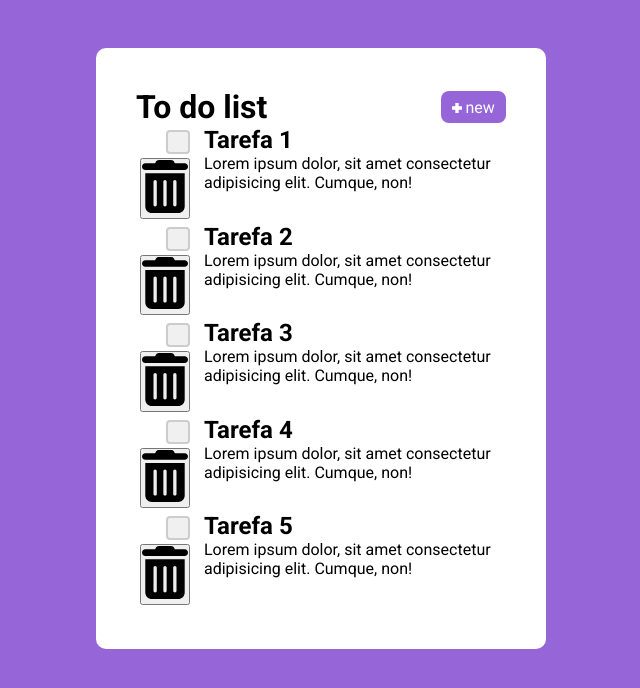
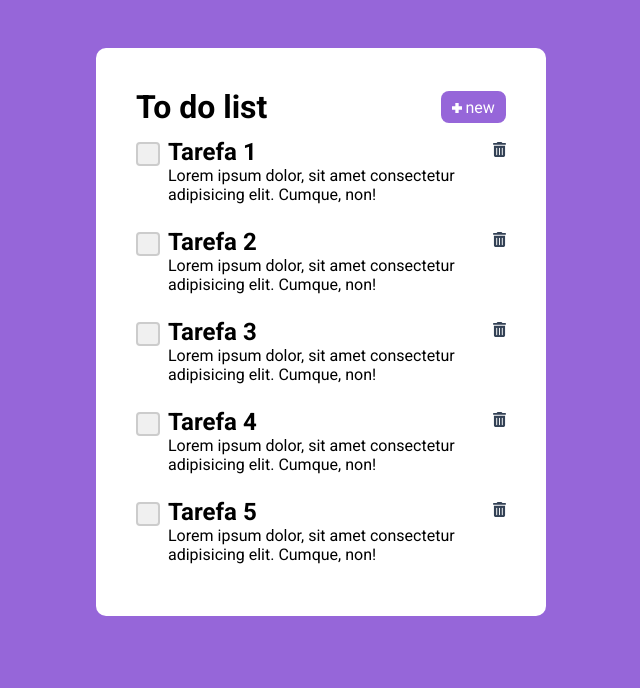
Before and after one commit to guipaterlini/task-app, a React (Vite) app: page / in a window 1280 px wide. Shown: the top 688 px of the page, without its empty margins (319-959 px from the left). Built offline with nearby package versions, Linux system fonts and the light colour scheme.

Commit message:
Estiliza icones e checkbox do TaskItem

```diff
--- a/src/components/TaskItem.jsx
+++ b/src/components/TaskItem.jsx
@@ -7,7 +7,6 @@ export function TaskItem(props) {
 
   return (
     <div className={styles.container}>
-      <div className={styles.controlIcons}>
       <div className={styles.checkboxContainer}>
         <input
           type="checkbox"
@@ -16,15 +15,15 @@ export function TaskItem(props) {
         ></input>
         <label htmlFor={randomId} className={styles.checkboxLabel}></label>
       </div>
-        <button>
-          <img src={trashIcon} />
-        </button>
-      </div>
 
       <div>
         <h2>{props.title}</h2>
         <p>{props.description}</p>
       </div>
+
+      <button className={styles.trashIconContainer}>
+        <img src={trashIcon} />
+      </button>
     </div>
   );
 }
--- a/src/components/TaskItem.module.css
+++ b/src/components/TaskItem.module.css
@@ -1,52 +1,46 @@
 .container {
   display: flex;
-  gap: 10px;
-}
-
-.controlIcons {
-  display: flex;
-  flex-direction: column;
-  gap: 4px;
-  align-items: flex-end;
-  padding: 0.25rem;
-  border: none;
+  gap: 8px;
+  padding: 0.75rem 0;
 }
 
 .checkboxContainer {
+  align-items: flex-start;
+  cursor: pointer;
   display: flex;
-  align-items: center;
-  cursor: pointer;
+  padding-top: 0.25rem;
 }
 
 .checkboxInput {
+  cursor: pointer;
   position: absolute;
   opacity: 0;
-  cursor: pointer;
 }
 
 .checkboxLabel {
+  background-color: #f0f0f0; /* Initial background */
+  border: 2px solid #ccc; /* Border color */
+  border-radius: 4px; /* Rounded corners */
+  cursor: pointer;
   display: inline-block;
+  height: 24px; /* Customize the size */
+  position: relative;
+  transition: all 0.3s ease;
   width: 24px; /* Customize the size */
-  height: 24px; /* Customize the size */
-  background-color: #f0f0f0; /* Initial background */
-  border-radius: 4px; /* Rounded corners */
-  border: 2px solid #ccc; /* Border color */
-  transition: all 0.3s ease;
-  position: relative;
 }
 
 .checkboxLabel::after {
-  content: "";
-  position: absolute;
-  left: 50%;
-  top: 50%;
-  width: 10px; /* Size of the check mark */
-  height: 5px;
   border: solid #fff;
   border-width: 2px 2px 0 0;
+  content: "";
+  height: 5px;
+  left: 50%;
+  opacity: 0;
+  position: absolute;
+  top: 50%;
   transform: translate(-50%, -50%) rotate(120deg);
-  opacity: 0;
   transition: opacity 0.3s ease;
+  width: 10px; /* Size of the check mark */
 }
 
 .checkboxInput:checked + .checkboxLabel {
@@ -58,7 +52,16 @@
   opacity: 1;
 }
 
-.controlIcons button {
+.trashIconContainer {
+  align-self: flex-start;
+  background-color: transparent;
+  border: none;
   cursor: pointer;
-  width: 50px;
+  padding-top: 0.25rem;
+  transition: 300ms;
+  width: 1.3rem;
 }
+
+.trashIconContainer:hover {
+  opacity: 0.5;
+}
```
Also changed, not shown: src/assets/trashIcon.svg. Lines whose indentation alone changed are shown as unchanged.
